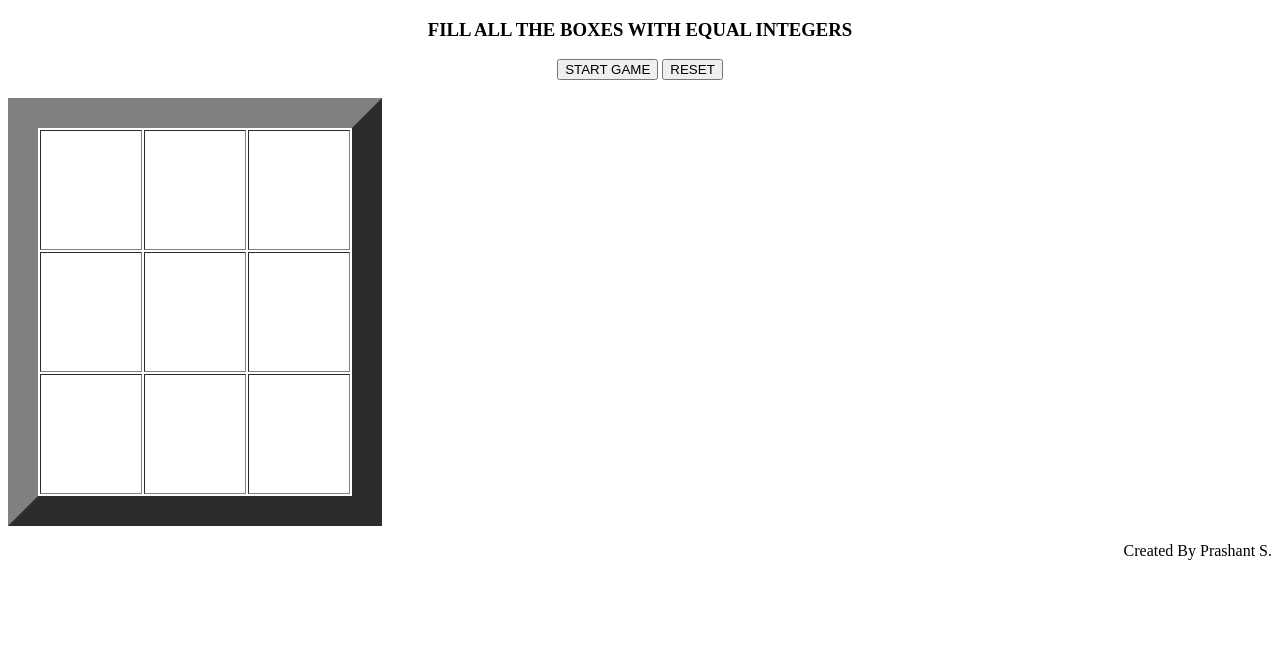
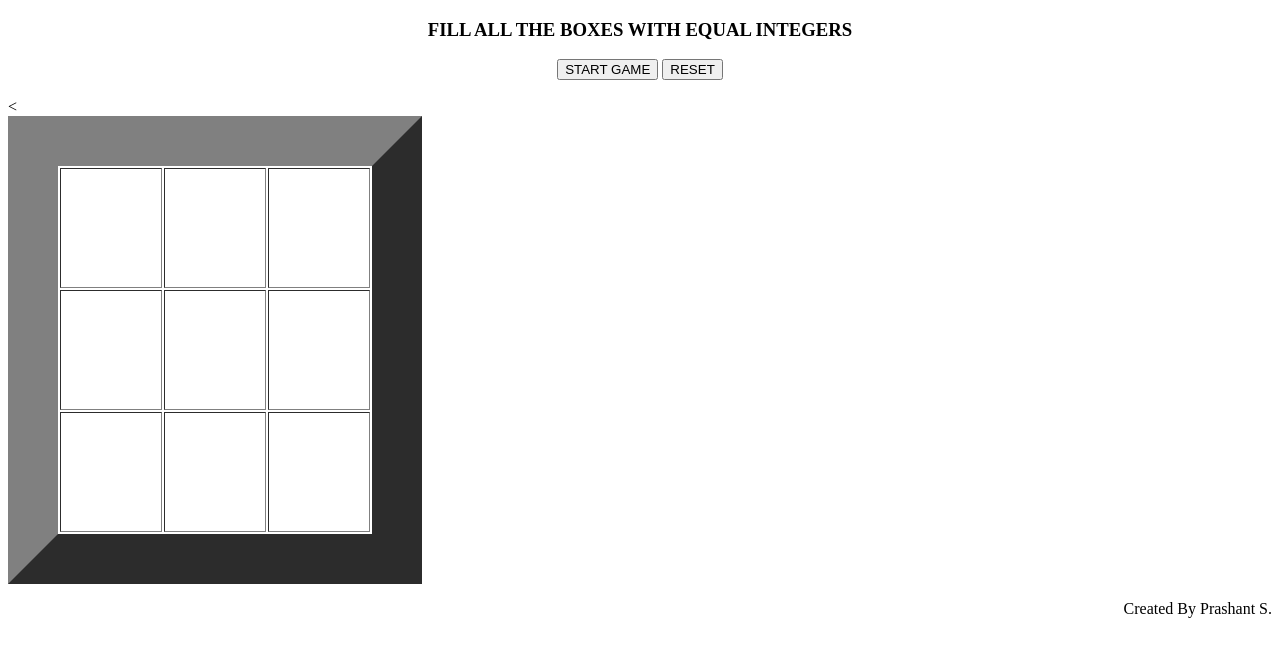
Before and after one commit to PrashantSury/All_Equal, a plain HTML site: page index.html in a window 1280 px wide. Drawn offline with Linux system fonts and the light colour scheme.

Commit message:
Update index.html

```diff
--- a/index.html
+++ b/index.html
@@ -1,9 +1,6 @@
 <!DOCTYPE html>
 <html>
 <head>
-
-<!--<link rel="stylesheet" href="//maxcdn.bootstrapcdn.com/bootstrap/3.3.1/css/bootstrap.min.css"/>-->
-
   <link href="table.css"/>
 <script>
 function reSet() {
@@ -73,29 +70,31 @@ alert("YOU LOSE");
      <button type="button" onclick="reSet()">RESET</button>
 </div>
 <br>
-<div class="container">
-  <table id="table1" border=30 cellpadding=50px>
+<div class="centered">
+  <!-- Table-->
+  <table id="myTable" border="50" cellpadding=50px>
+    <!--ROW 1-->
       <tr >
         <td contenteditable="true" ></td>
         <td contenteditable='true'></td>
         <td contenteditable='true'></td>
      </tr>
-
+    <!--ROW 2-->
     <tr >
-       <td contenteditable='true'></td>
+<td contenteditable="true" ></td>
 <td contenteditable='true'></td>
 <td contenteditable='true'></td>
 </tr>
-
-    <tr >
+    <!--ROW 3-->
+    <<tr >
+<td contenteditable="true" ></td>
 <td contenteditable='true'></td>
-       <td contenteditable='true'> </td>
-       <td contenteditable='true'> </td>
+<td contenteditable='true'></td>
 </tr>
   </table>
-
 <p align="right">Created By Prashant S.</p>
     </div>
+
   </div>
 </body>
 </html>
```
Lines whose indentation alone changed are shown as unchanged.
